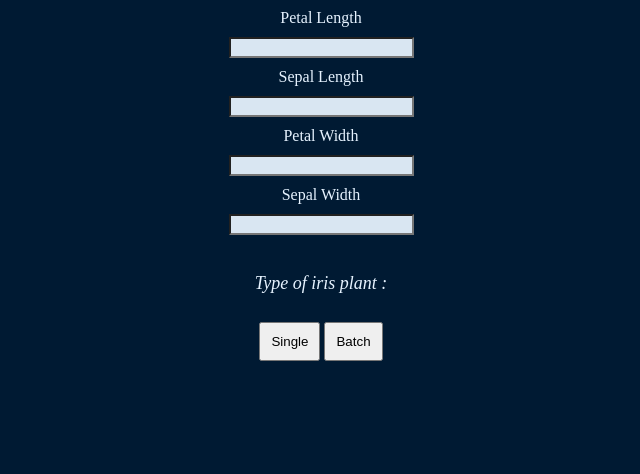
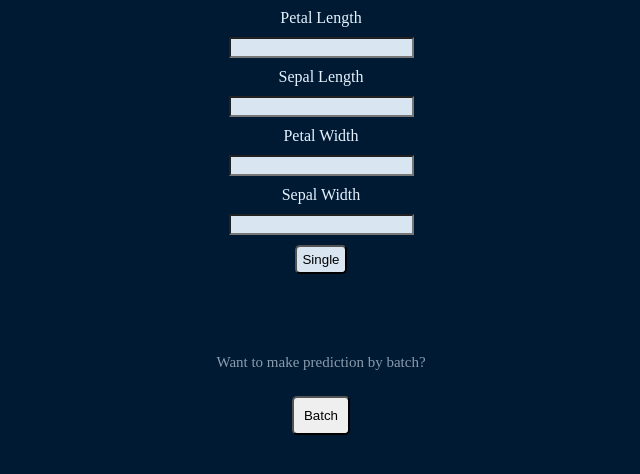
Before and after one commit to Sins-Repo/ML-Prediction-App, a Flask app: page / in a window 1280 px wide. Shown: the part 159-633 px from the top of the page, without its empty margins (319-959 px from the left). Run offline with Flask 2, Linux system fonts and the light colour scheme; parts of the project's set-up code (start-up, migrations or seed data) failed here and were passed over.

Commit message:
Install required modules and make changes to homepage

```diff
--- a/main.py
+++ b/main.py
@@ -2,6 +2,7 @@ import os
 import csv
 import numpy
 import pickle
+import sklearn
 from flask import Flask, flash, request, redirect, url_for, render_template
 from werkzeug.utils import secure_filename
 
@@ -17,9 +18,16 @@ def allowed_file(filename):
     return '.' in filename and \
            filename.rsplit('.', 1)[1].lower() in ALLOWED_EXTENSIONS
 
-@app.route('/')
+model = pickle.load(open('algo.pkl', 'rb'))
+
+@app.route('/', methods=['GET', 'POST'])
 def index():
-    return render_template("homepage.html")
+    if request.method == 'GET':
+        return render_template("homepage.html")
+    if request.method == 'POST':
+        return """
+            <h1>hello world</h1>
+        """
 
 @app.route('/predict_by_batch', methods=['GET', 'POST'])
 def table():
--- a/static/style/style.css
+++ b/static/style/style.css
@@ -43,6 +43,25 @@ h1 {
 .button-grp button {
 	padding: 10px;
 	margin-top: 10px;
+	border-radius: 5px;
+}
+
+.button-grp p {
+	color: #e6f3ff;
+	font-size: 15px;
+	opacity: 0.6;
+}
+
+.single form #single-submit {
+	text-align: center;
+	margin: 0 auto;
+	margin-top: 10px;
+	border-radius: 5px;
+	padding: 5px;
+}
+
+footer {
+	margin-top: 60px;
 }
 
 .browse {
@@ -58,6 +77,6 @@ h1 {
 	color: #e6f3ff;
 }
 
-.browse form input:hover {
+.browse form input:hover, .single form #single-submit:hover, .button-grp button:hover {
 	box-shadow: 1px 1px 5px #e6f3ff;
 }
--- a/templates/homepage.html
+++ b/templates/homepage.html
@@ -8,34 +8,38 @@
 
   <h1>Machine Learning in Plant Science</h1>
   <div class="single">
-    <form>
+    <form method="POST" enctype="multipart/form-data">
       <div class="form-group">
         <label for="Petal Length">Petal Length</label>
-        <input type="input" id="petal_length" name="Petal Length">
+        <input type="text" id="petal_length" name="Petal_Length">
       </div>
       <div class="form-group">
         <label for="Sepal Length">Sepal Length</label>
-        <input type="input" id="sepal_length" name="Sepal Length">
+        <input type="text" id="sepal_length" name="Sepal_Length">
       </div>
       <div class="form-group">
         <label for="Petal Width">Petal Width</label>
-        <input type="input" id="petal_width" name="Petal Width">
+        <input type="text" id="petal_width" name="Petal_Width">
       </div>
       <div class="form-group">
         <label for="Sepal Width">Sepal Width</label>
-        <input type="input" id="sepal_width" name="Sepal Width">
+        <input type="text" id="sepal_width" name="Sepal_Width">
       </div>
+      <input id="single-submit" type="submit" value="Single">
     </form>
   </div>
 
+  {% if request.method == 'POST' %}
   <div class="single-pred">
     Type of iris plant :
   </div>
+  {% endif %}
 
-  <div class="button-grp">
-    <button>Single</button>
-    <a href="predict_by_batch"><button>Batch</button></a>
-  </div>
-
+  <footer>
+    <div class="button-grp">
+      <p>Want to make prediction by batch?</p>
+      <a href="predict_by_batch"><button>Batch</button></a>
+    </div>
+  </footer>
 </body>
 </html>
```
Also changed, not shown: 2 other files.
